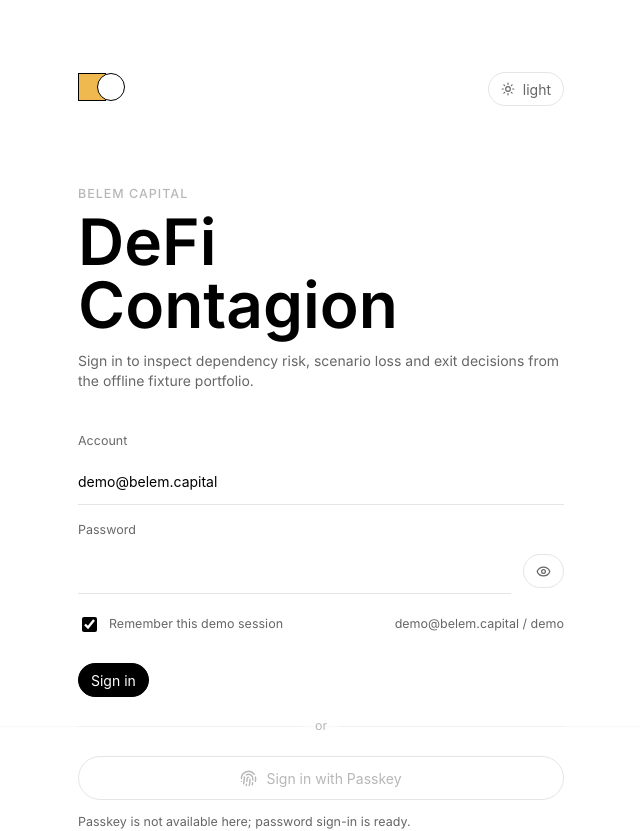
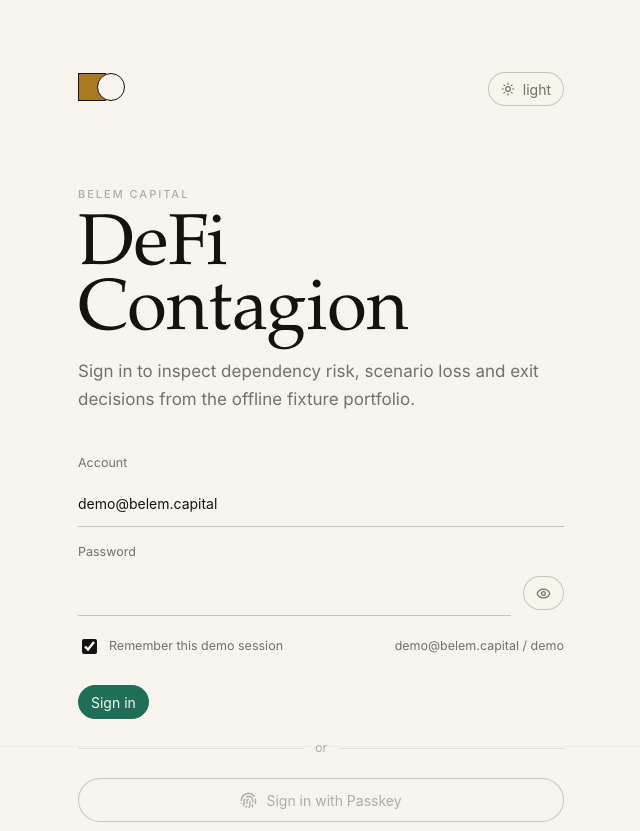
Before and after one commit to Ghalielouahdani/Contagion, a React (Vite) app in the folder frontend/: page / in a window 1280 px wide. Shown: the top 831 px of the page, without its empty margins (319-959 px from the left). Built offline with nearby package versions, Linux system fonts and the light colour scheme.

Commit message:
Establish art direction vertical slice

```diff
--- a/frontend/src/styles.css
+++ b/frontend/src/styles.css
@@ -11,6 +11,18 @@
 html {
   background: var(--np-page);
   font-family: var(--np-font);
+}
+
+html::before {
+  content: "";
+  position: fixed;
+  inset: 0;
+  z-index: -1;
+  pointer-events: none;
+  opacity: 0.38;
+  background-image:
+    radial-gradient(circle at 1px 1px, color-mix(in srgb, var(--np-strong) 8%, transparent) 1px, transparent 0);
+  background-size: 18px 18px;
 }
 
 body {
@@ -47,7 +59,7 @@
 .app-shell {
   min-height: 100vh;
   background:
-    linear-gradient(90deg, transparent 0, transparent var(--np-divider-left), var(--np-border-soft) var(--np-divider-left), transparent calc(var(--np-divider-left) + 1px)),
+    linear-gradient(90deg, transparent 0, transparent var(--np-divider-left), var(--np-border-soft) var(--np-divider-left), var(--np-border-soft) calc(var(--np-divider-left) + 1px), transparent calc(var(--np-divider-left) + 1px)),
     var(--np-page);
 }
 
@@ -245,6 +257,7 @@
   display: flex;
   flex-direction: column;
   align-items: flex-start;
+  padding-top: 2px;
 }
 
 .brand-mark {
@@ -302,10 +315,11 @@
   align-items: center;
   gap: 8px;
   padding: 0;
-  color: var(--np-muted);
-  font-size: var(--np-size-0);
+  color: var(--np-soft);
+  font-size: 11px;
+  font-weight: var(--np-weight-medium);
   text-transform: uppercase;
-  letter-spacing: 0.08em;
+  letter-spacing: 0.16em;
 }
 
 .section-trigger svg {
@@ -329,8 +343,9 @@
   display: inline-flex;
   align-items: center;
   gap: 10px;
-  padding: 7px 0;
-  color: var(--np-text);
+  padding: 8px 0;
+  color: var(--np-muted);
+  font-size: var(--np-size-1);
   transition:
     color var(--np-fast) ease,
     transform var(--np-fast) ease;
@@ -340,14 +355,14 @@
   content: "";
   width: 0;
   height: 1px;
-  background: var(--np-strong);
+  background: var(--np-accent);
   transition: width var(--np-fast) ease;
 }
 
 .nav-item:hover,
 .nav-item[data-selected="true"] {
   color: var(--np-strong);
-  transform: translateX(2px);
+  transform: translateX(3px);
 }
 
 .nav-item[data-selected="true"]::before {
@@ -374,9 +389,10 @@
   padding: 0 12px;
   border: 1px solid var(--np-line-strong);
   border-radius: var(--np-radius-pill);
-  background: var(--np-page);
-  color: var(--np-text);
+  background: color-mix(in srgb, var(--np-page) 78%, transparent);
+  color: var(--np-muted);
   transition:
+    background var(--np-fast) ease,
     border-color var(--np-fast) ease,
     color var(--np-fast) ease,
     transform var(--np-fast) ease;
@@ -390,11 +406,12 @@
 .mini-tab[data-selected="true"] {
   border-color: var(--np-strong);
   color: var(--np-strong);
+  transform: translateY(-1px);
 }
 
 .run-button {
-  border-color: var(--np-strong);
-  background: var(--np-strong);
+  border-color: var(--np-accent);
+  background: var(--np-accent);
   color: var(--np-page);
 }
 
@@ -406,7 +423,7 @@
 .content-pane {
   min-height: 100vh;
   margin-left: var(--np-content-left);
-  padding: var(--np-sidebar-inset-y) var(--np-page-gutter) 56px 0;
+  padding: var(--np-sidebar-inset-y) var(--np-page-gutter) 72px 0;
   min-width: 0;
 }
 
@@ -426,10 +443,12 @@
 
 .topbar {
   display: grid;
-  grid-template-columns: minmax(0, 1fr) auto;
-  gap: 28px;
-  align-items: start;
-  margin-bottom: 34px;
+  grid-template-columns: minmax(0, 0.82fr) auto;
+  gap: clamp(32px, 6vw, 86px);
+  align-items: end;
+  margin-bottom: clamp(44px, 7vw, 86px);
+  padding-bottom: 24px;
+  border-bottom: 1px solid var(--np-line);
 }
 
 .topbar > div:first-child {
@@ -447,12 +466,12 @@
 }
 
 .eyebrow {
-  margin: 0 0 8px;
+  margin: 0 0 12px;
   color: var(--np-soft);
-  font-size: var(--np-size-0);
+  font-size: 11px;
   font-weight: var(--np-weight-medium);
   text-transform: uppercase;
-  letter-spacing: 0.08em;
+  letter-spacing: 0.18em;
 }
 
 h1,
@@ -462,19 +481,20 @@
 }
 
 h1 {
-  max-width: 920px;
-  margin-bottom: 12px;
+  max-width: 780px;
+  margin-bottom: 18px;
   color: var(--np-strong);
-  font-size: clamp(36px, 5vw, 64px);
-  line-height: 0.98;
-  font-weight: var(--np-weight-strong);
+  font-family: var(--np-font-display);
+  font-size: clamp(48px, 8vw, var(--np-size-5));
+  line-height: 0.9;
+  font-weight: 500;
   letter-spacing: 0;
 }
 
 h2 {
-  margin-bottom: 8px;
+  margin-bottom: 10px;
   color: var(--np-strong);
-  font-size: var(--np-size-2);
+  font-size: var(--np-size-3);
   font-weight: var(--np-weight-strong);
   letter-spacing: 0;
 }
@@ -482,12 +502,14 @@
 p,
 .lead {
   color: var(--np-text);
-  line-height: 1.45;
+  line-height: 1.62;
 }
 
 .lead {
-  max-width: 640px;
+  max-width: 620px;
   margin-bottom: 0;
+  color: var(--np-muted);
+  font-size: var(--np-size-2);
 }
 
 .microcopy {
@@ -501,18 +523,18 @@
 .scenario-layout,
 .decision-main {
   display: grid;
-  gap: 18px;
+  gap: 28px;
 }
 
 .summary-strip,
 .impact-strip {
   display: grid;
-  grid-template-columns: repeat(4, minmax(0, 1fr));
-  gap: 1px;
-  overflow: hidden;
-  border: 1px solid var(--np-line);
-  border-radius: var(--np-radius);
-  background: var(--np-line);
+  grid-template-columns: 1.25fr 0.82fr 0.82fr 1fr;
+  gap: 0;
+  overflow: visible;
+  border-top: 1px solid var(--np-line-strong);
+  border-bottom: 1px solid var(--np-line);
+  background: transparent;
 }
 
 .impact-strip {
@@ -520,33 +542,49 @@
 }
 
 .stat {
+  position: relative;
   min-width: 0;
-  min-height: 112px;
+  min-height: 138px;
   display: flex;
   flex-direction: column;
   justify-content: space-between;
-  padding: 18px;
-  background: var(--np-page);
+  padding: 20px 22px 18px 0;
+  background: transparent;
+  border-right: 1px solid var(--np-line);
+}
+
+.stat:not(:first-child) {
+  padding-left: 22px;
+}
+
+.stat:nth-child(4n) {
+  border-right: 0;
 }
 
 .stat span,
 .stat small {
   color: var(--np-muted);
-  font-size: var(--np-size-0);
+  font-size: 11px;
+  letter-spacing: 0.09em;
+  text-transform: uppercase;
 }
 
 .stat strong {
   color: var(--np-strong);
-  font-size: clamp(22px, 2.2vw, 32px);
-  font-weight: var(--np-weight-strong);
-  line-height: 1;
+  font-family: var(--np-font-display);
+  font-size: clamp(30px, 3.8vw, 58px);
+  font-weight: 500;
+  font-variant-numeric: tabular-nums;
+  line-height: 0.9;
   overflow-wrap: anywhere;
 }
 
 .position-grid {
   display: grid;
-  grid-template-columns: repeat(4, minmax(0, 1fr));
-  gap: 14px;
+  grid-template-columns: minmax(240px, 1.35fr) repeat(3, minmax(170px, 0.85fr));
+  gap: 1px;
+  border: 1px solid var(--np-line);
+  background: var(--np-line);
 }
 
 .position-card,
@@ -560,7 +598,7 @@
 .decision-inspector,
 .empty-state {
   border: 1px solid var(--np-line);
-  border-radius: var(--np-radius);
+  border-radius: var(--np-radius-tight);
   background: var(--np-page);
 }
 
@@ -568,16 +606,27 @@
 .preset-card,
 .run-card {
   min-width: 0;
-  min-height: 250px;
+  min-height: 268px;
   display: flex;
   flex-direction: column;
-  gap: 12px;
-  padding: 18px;
+  gap: 14px;
+  padding: 22px;
   text-align: left;
+  border: 0;
+  border-radius: 0;
   transition:
-    border-color var(--np-fast) ease,
+    background var(--np-fast) ease,
     transform var(--np-fast) ease,
     box-shadow var(--np-fast) ease;
+}
+
+.position-grid .position-card:first-child {
+  min-height: 326px;
+  grid-row: span 2;
+  padding: 28px;
+  background:
+    linear-gradient(180deg, color-mix(in srgb, var(--np-accent-soft) 44%, transparent), transparent 58%),
+    var(--np-surface);
 }
 
 .position-card:hover,
@@ -586,9 +635,9 @@
 .preset-card:hover,
 .preset-card[data-selected="true"],
 .run-card:hover {
-  border-color: var(--np-strong);
-  transform: translateY(-2px);
-  box-shadow: var(--np-shadow-hover);
+  background: var(--np-surface);
+  transform: translateY(-3px);
+  box-shadow: var(--np-shadow-soft);
 }
 
 .card-topline,
@@ -604,16 +653,24 @@
 
 .card-topline {
   gap: 8px;
-  color: var(--np-text);
+  color: var(--np-muted);
+  font-size: var(--np-size-0);
+  letter-spacing: 0.08em;
+  text-transform: uppercase;
 }
 
 .position-card h2 {
-  margin-bottom: 0;
+  margin-bottom: 2px;
+  font-family: var(--np-font-display);
+  font-size: clamp(26px, 2.4vw, 38px);
+  font-weight: 500;
+  line-height: 0.98;
   text-transform: capitalize;
 }
 
 .position-card p {
   margin-bottom: auto;
+  color: var(--np-muted);
 }
 
 .metric-pair,
@@ -632,6 +689,7 @@
   margin: 0;
   color: var(--np-strong);
   font-weight: var(--np-weight-strong);
+  font-variant-numeric: tabular-nums;
   text-align: right;
 }
 
@@ -639,13 +697,14 @@
 .loss-strip span,
 .definition dt {
   color: var(--np-muted);
+  font-size: var(--np-size-0);
   text-transform: capitalize;
 }
 
 .loss-strip {
-  margin-top: 8px;
-  padding-top: 12px;
-  border-top: 1px solid var(--np-line);
+  margin-top: 12px;
+  padding-top: 14px;
+  border-top: 1px solid var(--np-line-strong);
 }
 
 .badge {
@@ -653,28 +712,29 @@
   align-items: center;
   width: fit-content;
   min-height: 22px;
-  padding: 2px 8px;
+  padding: 2px 7px;
   border: 1px solid var(--np-line-strong);
   border-radius: var(--np-radius-pill);
   color: var(--np-text);
-  background: var(--np-page);
-  font-size: 11px;
+  background: transparent;
+  font-size: 10.5px;
+  letter-spacing: 0.08em;
   text-transform: lowercase;
 }
 
 .badge[data-tone="good"] {
-  border-color: var(--np-accent-periwinkle);
-  color: var(--np-accent-blue);
+  border-color: color-mix(in srgb, var(--np-risk-low) 42%, transparent);
+  color: var(--np-risk-low);
 }
 
 .badge[data-tone="warn"] {
-  border-color: var(--np-accent-gold);
-  color: var(--np-accent-gold);
+  border-color: color-mix(in srgb, var(--np-risk-mid) 42%, transparent);
+  color: var(--np-risk-mid);
 }
 
 .badge[data-tone="risk"] {
-  border-color: var(--np-accent-coral);
-  color: var(--np-accent-coral);
+  border-color: color-mix(in srgb, var(--np-risk-high) 42%, transparent);
+  color: var(--np-risk-high);
 }
 
 .badge[data-tone="info"] {
@@ -685,8 +745,9 @@
 .node-chip {
   width: 10px;
   height: 10px;
-  border-radius: 50%;
+  border-radius: 1px;
   background: var(--np-strong);
+  transform: rotate(45deg);
 }
 
 .node-chip[data-type="asset"] {
@@ -714,13 +775,15 @@
 .gauge-panel,
 .inspector-panel,
 .decision-inspector {
-  padding: 20px;
+  padding: 24px;
 }
 
 .panel-heading {
   justify-content: space-between;
   gap: 18px;
-  margin-bottom: 18px;
+  margin-bottom: 22px;
+  padding-bottom: 18px;
+  border-bottom: 1px solid var(--np-line);
 }
 
 select,
@@ -729,7 +792,7 @@
   min-height: 34px;
   border: 1px solid var(--np-line-strong);
   border-radius: var(--np-radius-pill);
-  background: var(--np-page);
+  background: transparent;
   color: var(--np-text);
 }
 
@@ -740,11 +803,12 @@
 table {
   width: 100%;
   border-collapse: collapse;
+  font-variant-numeric: tabular-nums;
 }
 
 th,
 td {
-  padding: 12px 10px;
+  padding: 14px 10px;
   border-bottom: 1px solid var(--np-line);
   color: var(--np-text);
   text-align: left;
@@ -753,20 +817,27 @@
 
 th {
   color: var(--np-muted);
-  font-size: var(--np-size-0);
+  font-size: 10.5px;
   font-weight: var(--np-weight-medium);
   text-transform: uppercase;
-  letter-spacing: 0.05em;
+  letter-spacing: 0.16em;
+}
+
+td:first-child {
+  color: var(--np-strong);
+  font-weight: var(--np-weight-medium);
 }
 
 tbody tr {
-  transition: background var(--np-fast) ease;
+  transition:
+    background var(--np-fast) ease,
+    color var(--np-fast) ease;
 }
 
 tbody tr:hover,
 tbody tr[data-selected="true"],
 tbody tr[data-highlighted="true"] {
-  background: var(--np-surface);
+  background: color-mix(in srgb, var(--np-accent-soft) 58%, transparent);
 }
 
 .graph-layout,
@@ -781,7 +852,10 @@
   height: min(72vh, 720px);
   min-height: 540px;
   overflow: hidden;
-  background: var(--np-surface);
+  background:
+    radial-gradient(circle at 1px 1px, color-mix(in srgb, var(--np-strong) 7%, transparent) 1px, transparent 0),
+    var(--np-surface);
+  background-size: 22px 22px;
 }
 
 .flow-panel {
@@ -819,11 +893,12 @@
 
 .flow-node {
   min-width: 158px;
-  padding: 12px 14px;
+  padding: 12px 14px 13px;
   border: 1px solid var(--np-line);
-  border-radius: var(--np-radius);
-  background: var(--np-page);
-  box-shadow: var(--np-shadow-hover);
+  border-radius: var(--np-radius-tight);
+  background: color-mix(in srgb, var(--np-page) 92%, transparent);
+  box-shadow: 0 1px 0 color-mix(in srgb, var(--np-strong) 8%, transparent);
+  backdrop-filter: blur(8px);
 }
 
 .flow-node[data-selected="true"],
@@ -836,13 +911,14 @@
   display: block;
   margin-bottom: 5px;
   color: var(--np-muted);
-  font-size: 11px;
+  font-size: 10.5px;
+  letter-spacing: 0.14em;
   text-transform: uppercase;
 }
 
 .flow-node strong {
   color: var(--np-strong);
-  font-size: 13px;
+  font-size: 13.5px;
   font-weight: var(--np-weight-strong);
 }
 
@@ -867,22 +943,22 @@
 }
 
 .react-flow__edge-path {
-  stroke-width: 1.8;
+  stroke-width: 1.35;
 }
 
 .edge-verified .react-flow__edge-path,
 .edge-documented .react-flow__edge-path {
-  stroke: var(--np-accent-blue);
+  stroke: var(--np-risk-low);
 }
 
 .edge-assumed .react-flow__edge-path,
 .edge-inferred .react-flow__edge-path {
-  stroke: var(--np-accent-gold);
+  stroke: var(--np-risk-mid);
 }
 
 .edge-critical .react-flow__edge-path {
-  stroke: var(--np-strong);
-  stroke-width: 2.4;
+  stroke: var(--np-accent);
+  stroke-width: 2.2;
 }
 
 .react-flow__edge-textbg {
@@ -1000,10 +1076,11 @@
   gap: 4px;
   padding: 10px 12px;
   border: 1px solid var(--np-line);
-  border-radius: var(--np-radius);
+  border-radius: var(--np-radius-tight);
   background: var(--np-page);
-  box-shadow: var(--np-shadow-hover);
+  box-shadow: var(--np-shadow-soft);
   color: var(--np-text);
+  font-variant-numeric: tabular-nums;
 }
 
 .chart-tooltip strong {
@@ -1027,7 +1104,7 @@
   display: block;
   height: 100%;
   border-radius: inherit;
-  background: linear-gradient(90deg, var(--np-accent-coral), var(--np-accent-gold), var(--np-accent-blue));
+  background: linear-gradient(90deg, var(--np-risk-low), var(--np-risk-mid), var(--np-risk-high));
 }
 
 .threshold {
@@ -1176,11 +1253,11 @@
   height: 76px;
   overflow: visible;
   transform: scale(var(--orb-scale, 1));
-  filter: drop-shadow(0 18px 34px rgba(0, 0, 0, 0.18));
+  filter: drop-shadow(0 16px 34px color-mix(in srgb, var(--np-strong) 18%, transparent));
 }
 
 .orb-icon {
-  color: rgba(255, 255, 255, 0.82);
+  color: color-mix(in srgb, var(--np-page) 86%, transparent);
   transform: translate(51px, 51px);
 }
 
--- a/frontend/src/theme/tokens.css
+++ b/frontend/src/theme/tokens.css
@@ -1,61 +1,80 @@
 :root {
   color-scheme: light;
-  --np-page: #ffffff;
-  --np-text: #666666;
-  --np-muted: rgba(0, 0, 0, 0.6);
-  --np-soft: #b7b7b7;
-  --np-strong: #000000;
-  --np-surface: #f7f7f7;
-  --np-line: #f0f0f0;
-  --np-line-strong: #e5e5e5;
-  --np-rule: #eeeeee;
-  --np-border-soft: #ededed;
-  --np-accent-lilac: #c69bc4;
-  --np-accent-coral: #ed705a;
-  --np-accent-gold: #efb94f;
-  --np-accent-periwinkle: #b9c8e8;
-  --np-accent-blue: #5f8fe0;
+  --np-page: #f8f5ee;
+  --np-text: #5f5b52;
+  --np-muted: rgba(35, 31, 25, 0.62);
+  --np-soft: rgba(35, 31, 25, 0.34);
+  --np-strong: #15130f;
+  --np-surface: #fffaf1;
+  --np-surface-quiet: #f1ede4;
+  --np-line: rgba(35, 31, 25, 0.1);
+  --np-line-strong: rgba(35, 31, 25, 0.22);
+  --np-rule: rgba(35, 31, 25, 0.13);
+  --np-border-soft: rgba(35, 31, 25, 0.1);
+  --np-accent: #1f6f58;
+  --np-accent-soft: #d9e6d7;
+  --np-accent-lilac: #8e7d92;
+  --np-accent-coral: #b76f57;
+  --np-accent-gold: #aa7a21;
+  --np-accent-periwinkle: #6f7f94;
+  --np-accent-blue: #355d77;
+  --np-risk-low: #54715f;
+  --np-risk-mid: #a17424;
+  --np-risk-high: #9b4f3e;
   --np-font:
     Geist, Inter, ui-sans-serif, system-ui, -apple-system, BlinkMacSystemFont,
     "Segoe UI", sans-serif;
+  --np-font-display:
+    Canela, Fraunces, "Iowan Old Style", "Palatino Linotype", Georgia, serif;
+  --np-font-mono:
+    "Roboto Mono", "SFMono-Regular", "SF Mono", Consolas, monospace;
   --np-size-0: 12.5px;
   --np-size-1: 14px;
-  --np-size-2: 16px;
-  --np-size-3: 20px;
-  --np-size-4: 28px;
-  --np-size-5: 42px;
+  --np-size-2: 17px;
+  --np-size-3: 22px;
+  --np-size-4: 34px;
+  --np-size-5: 72px;
   --np-weight-regular: 400;
   --np-weight-medium: 450;
   --np-weight-strong: 560;
-  --np-sidebar-left: 48px;
-  --np-sidebar-width: 248px;
-  --np-sidebar-inset-y: 48px;
-  --np-content-gap: clamp(32px, 3vw, 48px);
-  --np-page-gutter: clamp(48px, 4.8vw, 80px);
+  --np-sidebar-left: 52px;
+  --np-sidebar-width: 236px;
+  --np-sidebar-inset-y: 52px;
+  --np-content-gap: clamp(42px, 4vw, 70px);
+  --np-page-gutter: clamp(44px, 5.8vw, 92px);
   --np-divider-left: calc(var(--np-sidebar-left) + var(--np-sidebar-width) + 40px);
   --np-content-left: calc(var(--np-divider-left) + var(--np-content-gap));
-  --np-radius: 8px;
+  --np-radius: 6px;
+  --np-radius-tight: 3px;
   --np-radius-pill: 999px;
   --np-shadow: inset 0 0 0 1px var(--np-line);
-  --np-shadow-hover: 0 14px 42px rgba(0, 0, 0, 0.06);
+  --np-shadow-hover: 0 20px 56px rgba(49, 40, 24, 0.08);
+  --np-shadow-soft: 0 1px 0 rgba(35, 31, 25, 0.08), 0 24px 70px rgba(49, 40, 24, 0.08);
   --np-ease: cubic-bezier(0.22, 1, 0.36, 1);
   --np-fast: 180ms;
-  --np-medium: 260ms;
-  --np-slow: 480ms;
+  --np-medium: 320ms;
+  --np-slow: 560ms;
 }
 
 :root[data-theme="dark"] {
   color-scheme: dark;
-  --np-page: #000000;
-  --np-text: #b7b7b7;
-  --np-muted: rgba(255, 255, 255, 0.6);
-  --np-soft: #666666;
-  --np-strong: #ffffff;
-  --np-surface: #121212;
-  --np-line: rgba(255, 255, 255, 0.14);
-  --np-line-strong: rgba(255, 255, 255, 0.22);
-  --np-rule: rgba(255, 255, 255, 0.18);
-  --np-border-soft: rgba(255, 255, 255, 0.12);
+  --np-page: #12100d;
+  --np-text: #cbc5b8;
+  --np-muted: rgba(246, 238, 221, 0.62);
+  --np-soft: rgba(246, 238, 221, 0.34);
+  --np-strong: #f9f2e5;
+  --np-surface: #1b1712;
+  --np-surface-quiet: #201b15;
+  --np-line: rgba(246, 238, 221, 0.11);
+  --np-line-strong: rgba(246, 238, 221, 0.22);
+  --np-rule: rgba(246, 238, 221, 0.16);
+  --np-border-soft: rgba(246, 238, 221, 0.1);
+  --np-accent: #8abfa4;
+  --np-accent-soft: rgba(138, 191, 164, 0.16);
+  --np-risk-low: #8abfa4;
+  --np-risk-mid: #d0a04f;
+  --np-risk-high: #d2846f;
   --np-shadow: inset 0 0 0 1px var(--np-line);
-  --np-shadow-hover: 0 14px 42px rgba(0, 0, 0, 0.36);
+  --np-shadow-hover: 0 24px 70px rgba(0, 0, 0, 0.42);
+  --np-shadow-soft: 0 1px 0 rgba(246, 238, 221, 0.08), 0 24px 70px rgba(0, 0, 0, 0.46);
 }
```
Also changed, not shown: frontend/src/App.tsx (+5 -6 lines), 1 other file (tests, documents, lock files or other folders).
